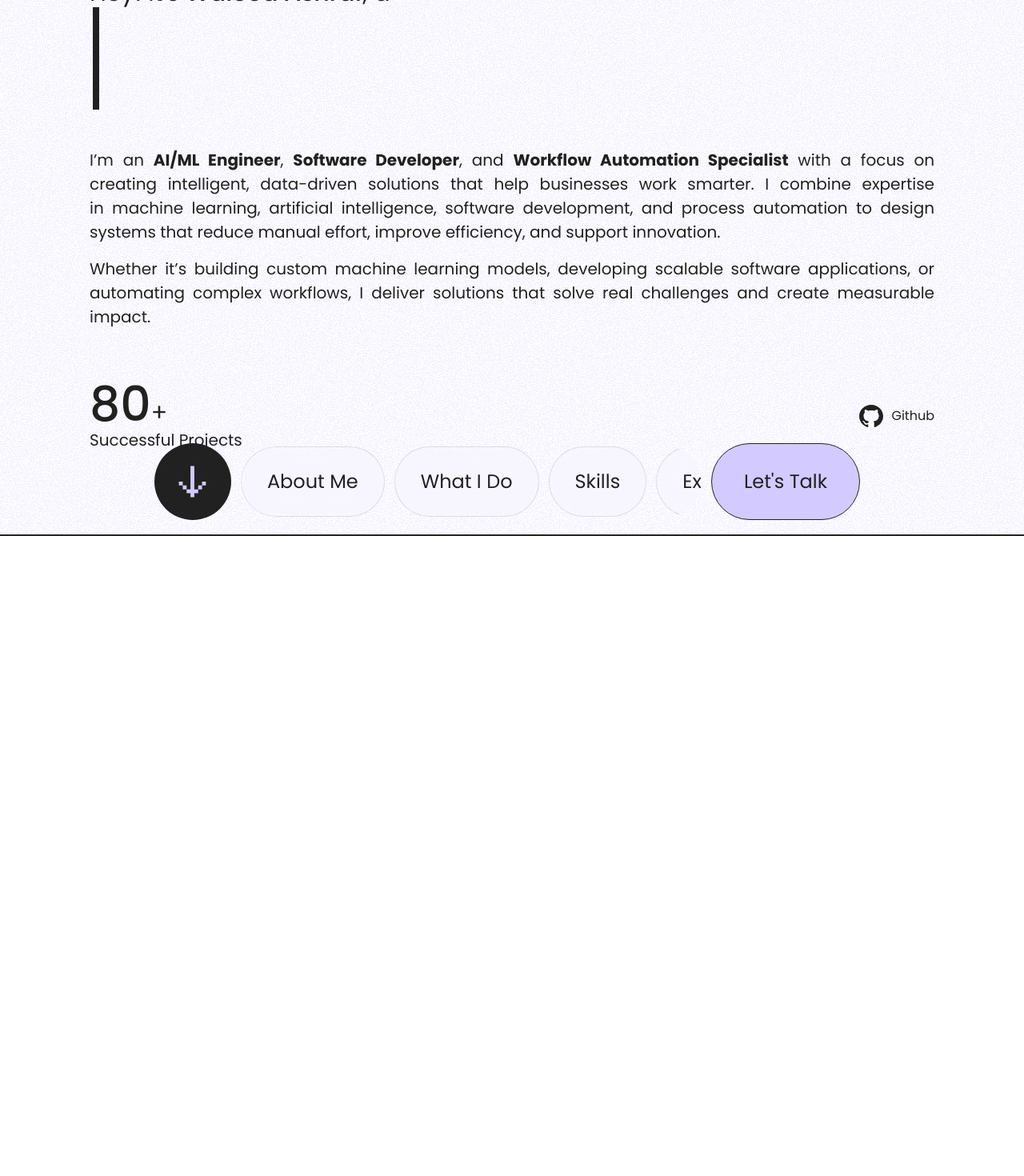
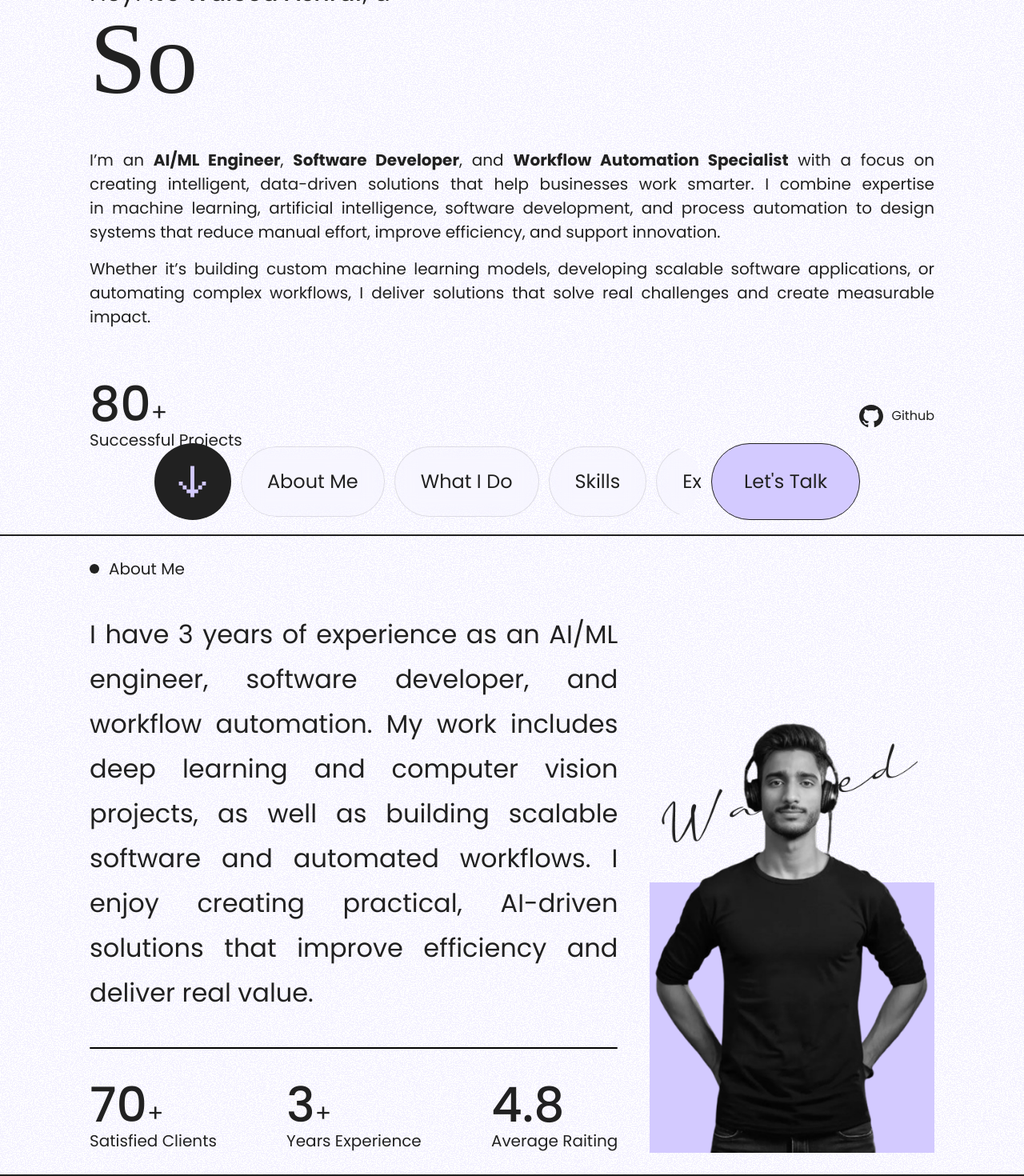
Before and after one commit to WaleedAshraf9T/my-portfolio-website, a Next.js app: page /developer in a window 1280 px wide. Shown: the part 130-1600 px from the top of the page at 80% size. Before the commit the page ends 800 px from the top, so only its background shows below. Built offline with nearby package versions, Linux system fonts and the light colour scheme; a web font is replaced by a local one.

Commit message:
About Me Section Somplete

```diff
--- /dev/null
+++ b/src/app/developer/componants/about.jsx
@@ -0,0 +1,49 @@
+import Image from "next/image";
+
+export default function DeveloperAbout() {
+    return (
+        <section id="about" className="w-full h-screen flex flex-col items justify-center px-28 border-b-2">
+            <div className="flex items-center gap-3 text-xl mb-10">
+                <div className="w-3 h-3 bg-[var(--black)] rounded-full"></div> About Me
+            </div>
+            <div className="w-full flex gap-10">
+                <div className="w-[65%] gap-10 flex flex-col">
+                    <p className="text-[32px] text-justify leading-14">I have 3 years of experience as an AI/ML engineer, software developer, and workflow automation. My work includes deep learning and computer vision projects, as well as building scalable software and automated workflows. I enjoy creating practical, AI-driven solutions that improve efficiency and deliver real value.</p>
+
+                    <div className="w-full h-[2px] bg-black rounded-full"></div>
+
+                    <div className="w-full flex justify-between items-center">
+                        <div className="flex flex-col">
+                            <p className="flex items-baseline text-3xl"><b className="text-6xl font-medium">70</b>+</p>
+                            <p className="text-[20px]">Satisfied Clients</p>
+                        </div>
+                        <div className="flex flex-col">
+                            <p className="flex items-baseline text-3xl"><b className="text-6xl font-medium">3</b>+</p>
+                            <p className="text-[20px]">Years Experience</p>
+                        </div>
+                        <div className="flex flex-col">
+                            <p className="flex items-baseline text-3xl"><b className="text-6xl font-medium">4.8</b></p>
+                            <p className="text-[20px]">Average Raiting</p>
+                        </div>
+                    </div>
+                </div>
+                <div className="w-[35%] h-full flex flex-col justify-end">
+                    <div className="w-full h-full relative overflow-hidden">
+                        {/* primary colored block at the bottom (behind image) */}
+                        <div className="absolute bottom-0 left-0 w-full h-1/2 bg-[var(--primary)]" />
+
+                        {/* image fills container, uses object-bottom so image bottom aligns to container bottom */}
+                        <div className="relative w-full h-full">
+                            <Image
+                                src="/my-picture.png"
+                                alt="Waleed Ashraf"
+                                fill
+                                className="object-contain object-bottom"
+                            />
+                        </div>
+                    </div>
+                </div>
+            </div>
+        </section>
+    );
+}
--- a/src/app/developer/componants/hero-section.jsx
+++ b/src/app/developer/componants/hero-section.jsx
@@ -3,7 +3,7 @@
 import Image from "next/image";
 import { useEffect, useRef, useState } from "react";
 
-export default function HeroSection() {
+export default function DeveloperHeroSection() {
     const titles = ["AI/ML Engineer", "Software Developer", "Workflow Automator"];
     const [index, setIndex] = useState(0);
     const [displayText, setDisplayText] = useState("");
@@ -61,7 +61,7 @@ export default function HeroSection() {
     }
 
     return (
-        <section className="w-full h-screen flex flex-col justify-center px-28 border-b-2">
+        <section id="home" className="w-full h-screen flex flex-col justify-center px-28 border-b-2">
             <h2 className="text-3xl">
                 Hey! It's <strong className="font-medium">Waleed Ashraf</strong>, {index === 0 ? "an" : "a"}
             </h2>
--- a/src/app/developer/page.js
+++ b/src/app/developer/page.js
@@ -1,15 +1,14 @@
 import Navbar from "@/components/layouts/navbar";
-import Image from "next/image";
-import HeroSection from "./componants/hero-section";
+import DeveloperHeroSection from "./componants/hero-section";
+import DeveloperAbout from "./componants/about";
 import ProfileSwitcher from "@/components/layouts/profile-switcher";
 
 export default function Developer() {
   return (
-    <main id="app" className="w-screen h-screen relative">
-      {/* Background Noise Filter */}
-      <Image src="/noise-filter.svg" alt="noise background" fill className="object-cover -z-10" />
+    <main id="app" className="w-screen absolute bg-[url('/noise-filter.svg')] bg-fixed bg-cover bg-center -z-10 scroll-smooth">
       <ProfileSwitcher />
-      <HeroSection />
+      <DeveloperHeroSection />
+      <DeveloperAbout />
       <Navbar />
     </main>
   );
--- a/src/app/globals.css
+++ b/src/app/globals.css
@@ -29,96 +29,3 @@ body {
     display: none;
   }
 }
-
-/* Locomotive Start*/
-html.has-scroll-smooth {
-  overflow: hidden;
-}
-
-html.has-scroll-dragging {
-  -webkit-user-select: none;
-  -moz-user-select: none;
-  -ms-user-select: none;
-  user-select: none;
-}
-
-.has-scroll-smooth body {
-  overflow: hidden;
-}
-
-.has-scroll-smooth [data-scroll-container] {
-  min-height: 100vh;
-}
-
-[data-scroll-container] {
-  position: relative;
-  overflow: hidden !important;
-}
-
-.has-scroll-smooth {
-  position: relative;
-}
-
-[data-scroll-direction="horizontal"] [data-scroll-container] {
-  height: 100vh;
-  display: inline-block;
-  white-space: nowrap;
-}
-
-[data-scroll-direction="horizontal"] [data-scroll-section] {
-  display: inline-block;
-  vertical-align: top;
-  white-space: nowrap;
-  height: 100%;
-}
-
-.c-scrollbar {
-  position: absolute;
-  right: 0;
-  top: 0;
-  width: 11px;
-  height: 100%;
-  transform-origin: center right;
-  transition: transform 0.3s, opacity 0.3s;
-  opacity: 0;
-}
-.c-scrollbar:hover {
-  transform: scaleX(1.45);
-}
-.c-scrollbar:hover,
-.has-scroll-scrolling .c-scrollbar,
-.has-scroll-dragging .c-scrollbar {
-  opacity: 1;
-}
-[data-scroll-direction="horizontal"] .c-scrollbar {
-  width: 100%;
-  height: 10px;
-  top: auto;
-  bottom: 0;
-  transform: scaleY(1);
-}
-[data-scroll-direction="horizontal"] .c-scrollbar:hover {
-  transform: scaleY(1.3);
-}
-
-.c-scrollbar_thumb {
-  position: absolute;
-  top: 0;
-  right: 0;
-  background-color: black;
-  opacity: 0.5;
-  width: 7px;
-  border-radius: 10px;
-  margin: 2px;
-  cursor: -webkit-grab;
-  cursor: grab;
-}
-.has-scroll-dragging .c-scrollbar_thumb {
-  cursor: -webkit-grabbing;
-  cursor: grabbing;
-}
-[data-scroll-direction="horizontal"] .c-scrollbar_thumb {
-  right: auto;
-  bottom: 0;
-}
-/* Locomotive End */
--- a/src/components/layouts/navbar.jsx
+++ b/src/components/layouts/navbar.jsx
@@ -6,7 +6,7 @@ export default function Navbar() {
   const scrollRef = useHorizontalScroll();
   // Navigation items
   const navItems = [
-    { link: "#", text: "About Me" },
+    { link: "#about", text: "About Me" },
     { link: "#", text: "What I Do" },
     { link: "#", text: "Skills" },
     { link: "#", text: "Experiences" },
@@ -15,9 +15,9 @@ export default function Navbar() {
   ];
 
   return (
-    <nav className="fixed bottom-5 w-screen flex items-center justify-center">
+    <nav className="fixed bottom-5 w-screen flex items-center justify-center z-50">
       {/* Scroll Indicator */}
-      <div className="group w-24 h-24 bg-[var(--black)] hover:bg-[var(--primary)] transition-all hover:border-1 hover:border-[var(--black)] rounded-full flex items-center justify-center mr-3">
+      <a href="#"><div className="group w-24 h-24 bg-[var(--black)] hover:bg-[var(--primary)] transition-all hover:border-1 hover:border-[var(--black)] rounded-full flex items-center justify-center mr-3">
         <Image
           src={"/arrow.svg"}
           width={35}
@@ -25,12 +25,12 @@ export default function Navbar() {
           alt="scroll indicator arrow vector graphic"
           className="group-hover:invert"
         />
-      </div>
+      </div></a>
 
       {/* Navigation Items */}
       <div ref={scrollRef} className="w-[45%] flex overflow-hidden rounded-full mr-3">
         {navItems.map((item, index) => (
-          <a href="#" key={index} className="flex-shrink-0 select-none mr-3">
+          <a href={item.link} key={index} className="flex-shrink-0 select-none mr-3">
             <div className="group h-22 w-max bg-[var(--primary)]/5 hover:bg-[var(--black)] transition-all rounded-full flex items-center justify-center text-2xl text-[var(--black)] hover:text-[var(--primary)] px-8 border-1 border-black/10 backdrop-blur-md">
               {item.text}
             </div>
--- a/src/components/layouts/profile-switcher.jsx
+++ b/src/components/layouts/profile-switcher.jsx
@@ -9,8 +9,8 @@ export default function ProfileSwitcher() {
     };
 
     return (
-        <div className="fixed top-5 w-full flex items-center justify-center">
-            <div className="w-[23%] h-18 bg-[var(--primary)]/5 backdrop-blur-md border-1 border-black/10 rounded-full relative text-2xl text-[var(--black)]">
+        <div className="fixed top-5 w-full flex items-center justify-center z-50">
+            <div className="w-[23%] h-18 bg-[var(--primary)]/5 backdrop-blur-md border-1 border-black/10 rounded-full relative text-2xl text-[var(--black)] p-3">
                 {/* sliding indicator */}
                 <div
                     aria-hidden="true"
```
Also changed, not shown: public/my-picture.png (added).
